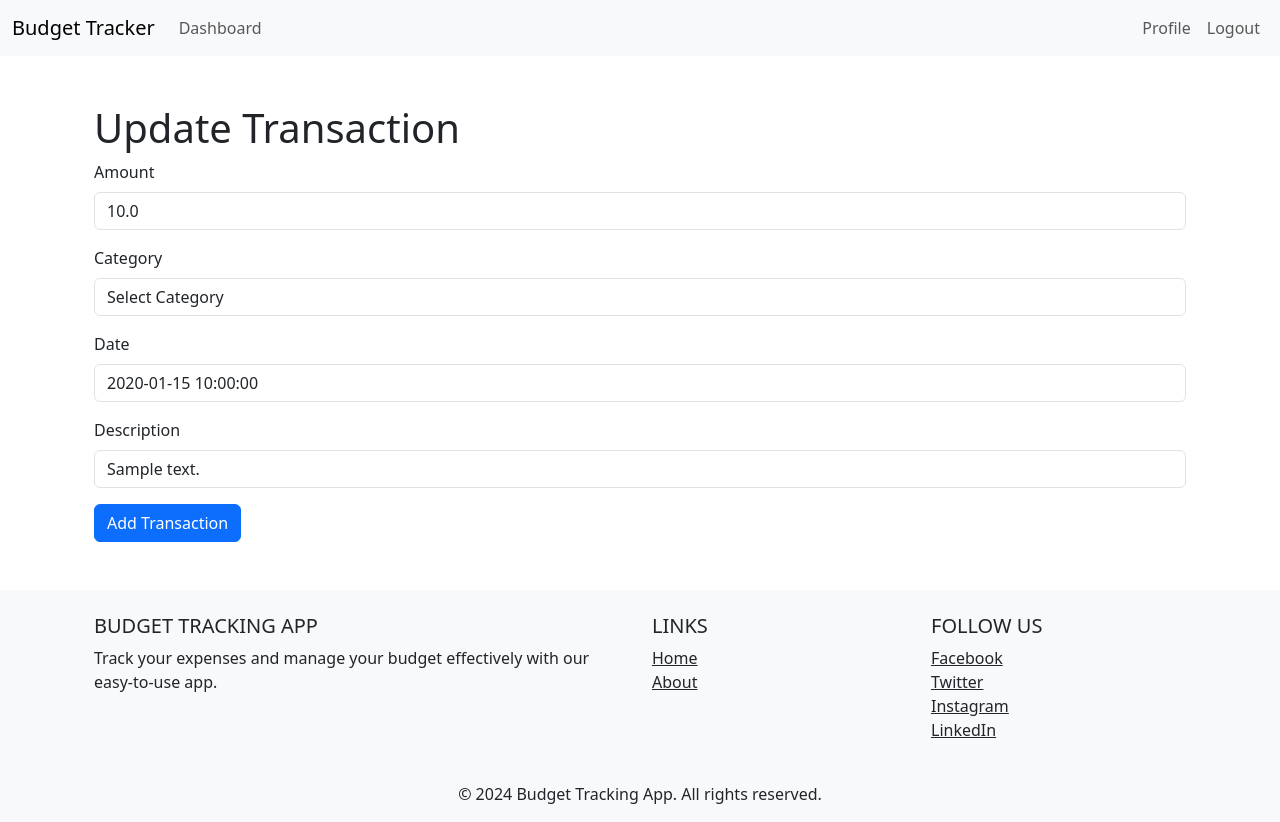
After one commit to KJJisBetter/btwebApp, a Flask app: page /transaction/1/update in a window 1280 px wide. The commit adds this page. Run offline with Flask 3, Linux system fonts and the light colour scheme; a user stored in the database is signed in; tables that the repository leaves empty hold one stand-in row (values such as "Sample post").

Commit message:
added transactions and did some of the logic

```diff
--- a/app/__init__.py
+++ b/app/__init__.py
@@ -20,6 +20,7 @@ def create_app():
     bcrypt.init_app(app)
 
     from app.models import User
+    login.login_view = 'main.login'
 
     @login.user_loader
     def load_user(id):
--- a/app/forms.py
+++ b/app/forms.py
@@ -1,6 +1,6 @@
 from flask_wtf import FlaskForm
-from wtforms import StringField, PasswordField, SubmitField, BooleanField
-from wtforms.validators import DataRequired, Email, EqualTo, ValidationError
+from wtforms import StringField, PasswordField, SubmitField, BooleanField, DateTimeField, SelectField
+from wtforms.validators import DataRequired, Email, EqualTo, ValidationError, Optional
 from app.models import User
 
 class RegistrationForm(FlaskForm):
@@ -20,8 +20,65 @@ class RegistrationForm(FlaskForm):
         if user is not None:
             raise ValidationError('Email already taken. Please choose a different one.')
 
+
+
 class LoginForm(FlaskForm):
     email = StringField('Email', validators=[DataRequired(), Email()])
     password = PasswordField('Password', validators=[DataRequired()])
     remember_me = BooleanField('Remember Me')
     submit = SubmitField('Login')
+
+
+
+class UpdateAccountForm(FlaskForm):
+    username = StringField('Username', validators=[DataRequired()])
+    email = StringField('Email', validators=[DataRequired(), Email()])
+    password = PasswordField('New Password', validators=[DataRequired()])
+    confirm_password = PasswordField('Confirm Password', validators=[DataRequired(), EqualTo('password')])
+    submit = SubmitField('Update Account')
+
+
+    def __init__(self, original_username, original_email, *args, **kwargs):
+        super(UpdateAccountForm, self).__init__(*args, **kwargs)
+        self.original_username = original_username
+        self.original_email = original_email
+
+    def validate_username(self, username):
+        if username.data != self.original_username:
+            user = User.query.filter_by(username=username.data).first()
+            if user is not None:
+                raise ValidationError('Username already taken. Please choose a different one.')
+
+    def validate_email(self, email):
+        if email.data != self.original_email:
+            user = User.query.filter_by(email=email.data).first()
+            if user is not None:
+                raise ValidationError('Email already taken. Please choose a different one.')
+
+
+class TransactionForm(FlaskForm):
+    amount = StringField('Amount', validators=[DataRequired()])
+    category = SelectField('Category',choices=[
+        ('', 'Select Category'),
+        ('Food', 'Food'),
+        ('Transportation', 'Transportation'),
+        ('Health', 'Health'),
+        ('Education', 'Education'),
+        ('Shopping', 'Shopping'),
+        ('Groceries', 'Groceries'),
+        ('Rent', 'Rent'),
+        ('Utilities', 'Utilities'),
+        ('Entertainment', 'Entertainment'),
+        ('Other', 'Other')
+    ] ,validators=[DataRequired()])
+    custom_category = StringField('Custom Category', validators=[Optional()])
+    date = DateTimeField('Date', format='%Y-%m-%d %H:%M:%S', validators=[DataRequired()])
+    description = StringField('Description')
+    submit = SubmitField('Add Transaction')
+
+    def validate_category(form, field):
+        if field.data == '':
+            raise ValidationError('Please select a valid category.')
+
+class DeleteTransactionForm(FlaskForm):
+    submit = SubmitField('Delete Transaction')
--- a/app/routes.py
+++ b/app/routes.py
@@ -1,8 +1,8 @@
-from flask import Blueprint, render_template, flash, redirect, url_for, request
+from flask import Blueprint, render_template, flash, redirect, url_for, request, abort
 from flask_login import login_user, login_required, logout_user, current_user
 from app import db
-from app.forms import RegistrationForm, LoginForm
-from app.models import User
+from app.forms import RegistrationForm, LoginForm, UpdateAccountForm, TransactionForm, DeleteTransactionForm
+from app.models import User, Transaction
 
 
 main = Blueprint('main', __name__)
@@ -11,6 +11,7 @@ main = Blueprint('main', __name__)
 def index():
     return render_template('index.html')
 
+# registration route
 @main.route('/register', methods=['GET', 'POST'])
 def register():
     form = RegistrationForm()
@@ -27,6 +28,7 @@ def register():
 
     return render_template('register.html', title='Register', form=form)
 
+# login route
 @main.route('/login', methods=['GET', 'POST'])
 def login():
     if current_user.is_authenticated:
@@ -46,21 +48,124 @@ def login():
 
     return render_template('login.html', title='Login', form=form)
 
+# logout route
 @main.route('/logout')
 def logout():
     logout_user()
     return redirect(url_for('main.index'))
 
+
+# dashboard route
 @main.route('/dashboard')
 @login_required
 def dashboard():
-    return render_template('dashboard.html', name=current_user.username)
+    transactions = Transaction.query.filter_by(user_id=current_user.id).all()
+    return render_template('dashboard.html', name=current_user.username, title='Dashboard', transactions=transactions)
 
-@main.route('/profile')
+
+# profile route
+@main.route('/profile', methods=['GET', 'POST'])
 @login_required
 def profile():
-    return render_template('profile.html', name=current_user.username)
+    form = UpdateAccountForm(original_username=current_user.username, original_email=current_user.email)
 
+    if form.validate_on_submit():
+        current_user.username = form.username.data
+        current_user.email = form.email.data
+        current_user.set_password(form.password.data)
+
+        db.session.commit()
+
+        flash('Account updated successfully!', 'success')
+        return redirect(url_for('main.profile'))
+
+    elif request.method == 'GET':
+        form.username.data = current_user.username
+        form.email.data = current_user.email
+
+    return render_template('profile.html', title='Profile', form=form)
+
+
+@main.route('/transactions', methods=['GET', 'POST'])
+@login_required
+def transactions():
+    form = TransactionForm()
+
+    if form.validate_on_submit():
+        trasaction = Transaction(
+            amount=form.amount.data,
+            category=form.category.data,
+            date=form.date.data,
+            description=form.description.data,
+            user_id=current_user.id
+        )
+
+        if form.category.data == 'Other':
+            trasaction.category = form.custom_category.data
+
+        db.session.add(trasaction)
+        db.session.commit()
+
+        flash('Transaction added successfully!', 'success')
+        return redirect(url_for('main.transactions'))
+
+    transactions = Transaction.query.filter_by(user_id=current_user.id).all()
+    return render_template('transactions.html', title='Transactions', form=form, transactions=transactions)
+
+@main.route ('/transaction/<int:id>/update', methods=['GET', 'POST'])
+@login_required
+def update_transaction(id):
+    transaction = Transaction.query.get_or_404(id)
+    form = TransactionForm()
+
+    if form.validate_on_submit():
+        if category == 'Other':
+            category = form.custom_category.data
+
+        transaction.amount = form.amount.data
+        transaction.category = form.category.data
+        transaction.date = form.date.data
+        transaction.description = form.description.data
+
+        db.session.commit()
+
+        flash('Transaction updated successfully!', 'success')
+        return redirect(url_for('main.transactions'))
+
+    elif request.method == 'GET':
+        form.amount.data = transaction.amount
+        form.category.data = transaction.category
+        form.date.data = transaction.date
+        form.description.data = transaction.description
+
+        #! man copilot is really amazing sometimes. it made this whole function by just my typting /update on the route
+
+    return render_template('update_transaction.html', title='Update Transaction', form=form)
+
+@main.route ('/transaction/<int:id>/delete', methods=['POST', 'GET'])
+@login_required
+def delete_transaction(id):
+    transaction = Transaction.query.get_or_404(id)
+    form = DeleteTransactionForm()
+
+    if transaction.user_id != current_user.id:
+        abort(403)
+
+    if form.validate_on_submit():
+        db.session.delete(transaction)
+        db.session.commit()
+
+        flash('Transaction deleted successfully!', 'success')
+        return redirect(url_for('main.transactions'))
+
+    return render_template('delete_transaction.html', title='Delete Transaction', form=form)
+
+
+
+
+
+
+# about route
 @main.route('/about')
 def about():
     return render_template('about.html')
--- a/app/templates/layout.html
+++ b/app/templates/layout.html
@@ -19,12 +19,18 @@
             </button>
             <div class="collapse navbar-collapse" id="navbarNav">
                 <ul class="navbar-nav me-auto mb-2 mb-lg-0">
+                    {% if current_user.is_authenticated %}
+                        <li class="nav-item">
+                            <a class="nav-link" href="{{ url_for('main.dashboard') }}">Dashboard</a>
+                        </li>
+                    {% else %}
                         <li class="nav-item">
                             <a class="nav-link" href="{{ url_for('main.index') }}">Home</a>
                         </li>
                         <li class="nav-item">
                             <a class="nav-link" href="{{ url_for('main.about') }}">About</a>
                         </li>
+                    {% endif %}
                 </ul>
                 <ul class="navbar-nav ms-auto mb-2 mb-lg-0">
                     {% if current_user.is_authenticated %}
@@ -107,5 +113,7 @@
     <link href="https://cdn.jsdelivr.net/npm/bootstrap@5.3.3/dist/css/bootstrap.min.css" rel="stylesheet" integrity="sha384-QWTKZyjpPEjISv5WaRU9OFeRpok6YctnYmDr5pNlyT2bRjXh0JMhjY6hW+ALEwIH" crossorigin="anonymous">
     <!-- Custom JS -->
     <script src="{{ url_for('static', filename='js/scripts.js') }}"></script>
+    {% block scripts %}
+    {% endblock %}
 </body>
 </html>
--- /dev/null
+++ b/app/templates/update_transaction.html
@@ -0,0 +1,29 @@
+{% extends "layout.html" %}
+
+{% block content %}
+<div class="container mt-5">
+    <h1>Update Transaction</h1>
+    <form method="POST" action="">
+        {{ form.hidden_tag() }}
+        <div class="mb-3">
+            {{ form.amount.label(class="form-label") }}
+            {{ form.amount(class="form-control") }}
+        </div>
+        <div class="mb-3">
+            {{ form.category.label(class="form-label") }}
+            {{ form.category(class="form-control") }}
+        </div>
+        <div class="mb-3">
+            {{ form.date.label(class="form-label") }}
+            {{ form.date(class="form-control") }}
+        </div>
+        <div class="mb-3">
+            {{ form.description.label(class="form-label") }}
+            {{ form.description(class="form-control") }}
+        </div>
+        <div class="mb-3">
+            {{ form.submit(class="btn btn-primary") }}
+        </div>
+    </form>
+</div>
+{% endblock %}
```
Also changed, not shown: app/models.py (+6 -1 lines), app/templates/dashboard.html (+22 -13 lines), app/templates/delete_transaction.html (added, +15 -0 lines), app/templates/profile.html (+33 -0 lines), app/templates/transactions.html (added, +86 -0 lines). Lines whose indentation alone changed are shown as unchanged.
